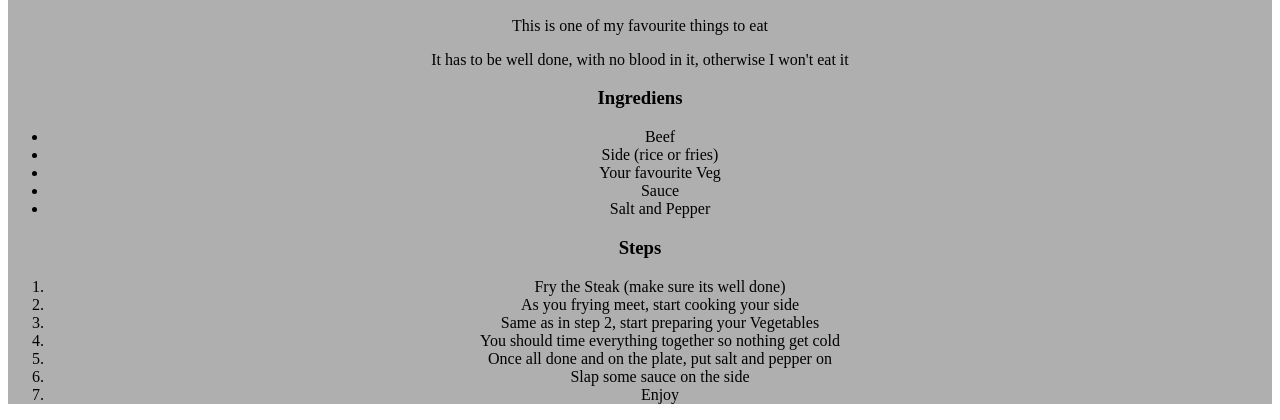
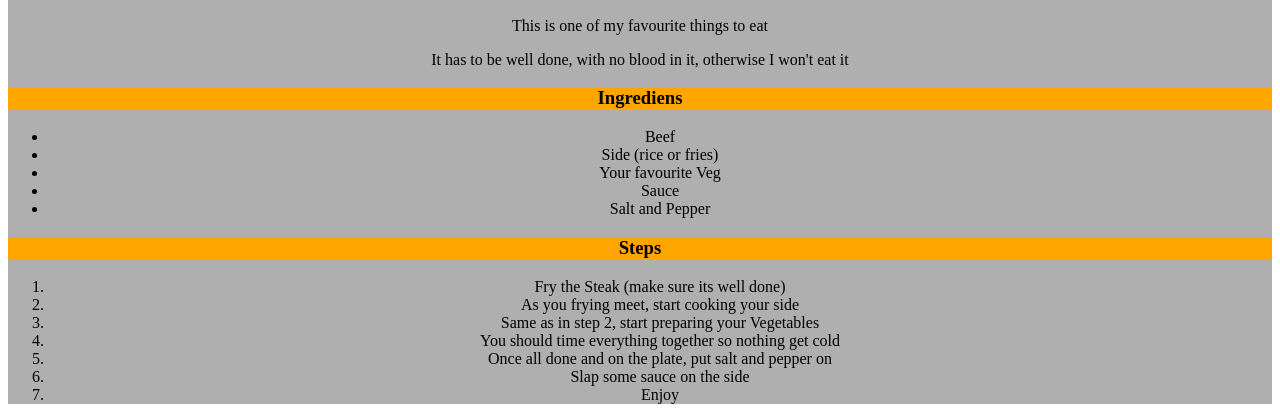
Before and after one commit to Frank-Sinatra-pl/Odin-recipes, a plain HTML site: page recipes/steak.html in a window 1280 px wide. Shown: the part 434-854 px from the top of the page. Drawn offline with Linux system fonts and the light colour scheme.

Commit message:
style h2 and h3

```diff
--- a/style.css
+++ b/style.css
@@ -12,7 +12,7 @@ h1 {
     font-size: 24px; display: block; margin: auto;
 }
 
-h2 {
+h2,h3 {
     color: black; background-color: orange;
 }
 
```
